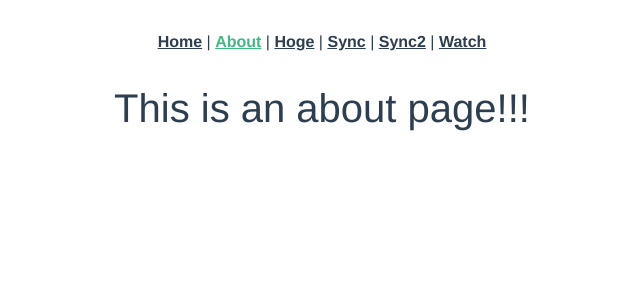
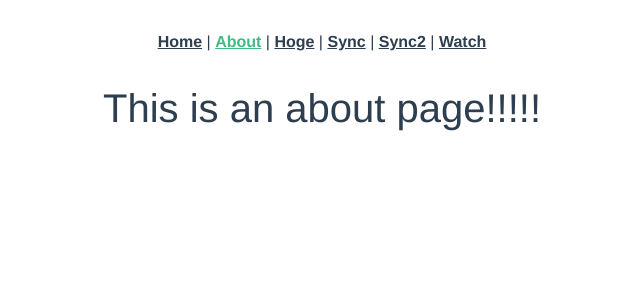
Before and after one commit to mogi86/study-vue3, a Vue app: page /about in a window 1280 px wide. Shown: the top 300 px of the page, without its empty margins (318-958 px from the left). Built offline with nearby package versions, Linux system fonts and the light colour scheme; the HTML template or start-up script is replaced by a standard one.

Commit message:
update message of about page

```diff
--- a/src/views/AboutView.vue
+++ b/src/views/AboutView.vue
@@ -1,5 +1,5 @@
 <template>
   <div class="about">
-    <h1>This is an about page!!!</h1>
+    <h1>This is an about page!!!!!</h1>
   </div>
 </template>
```
